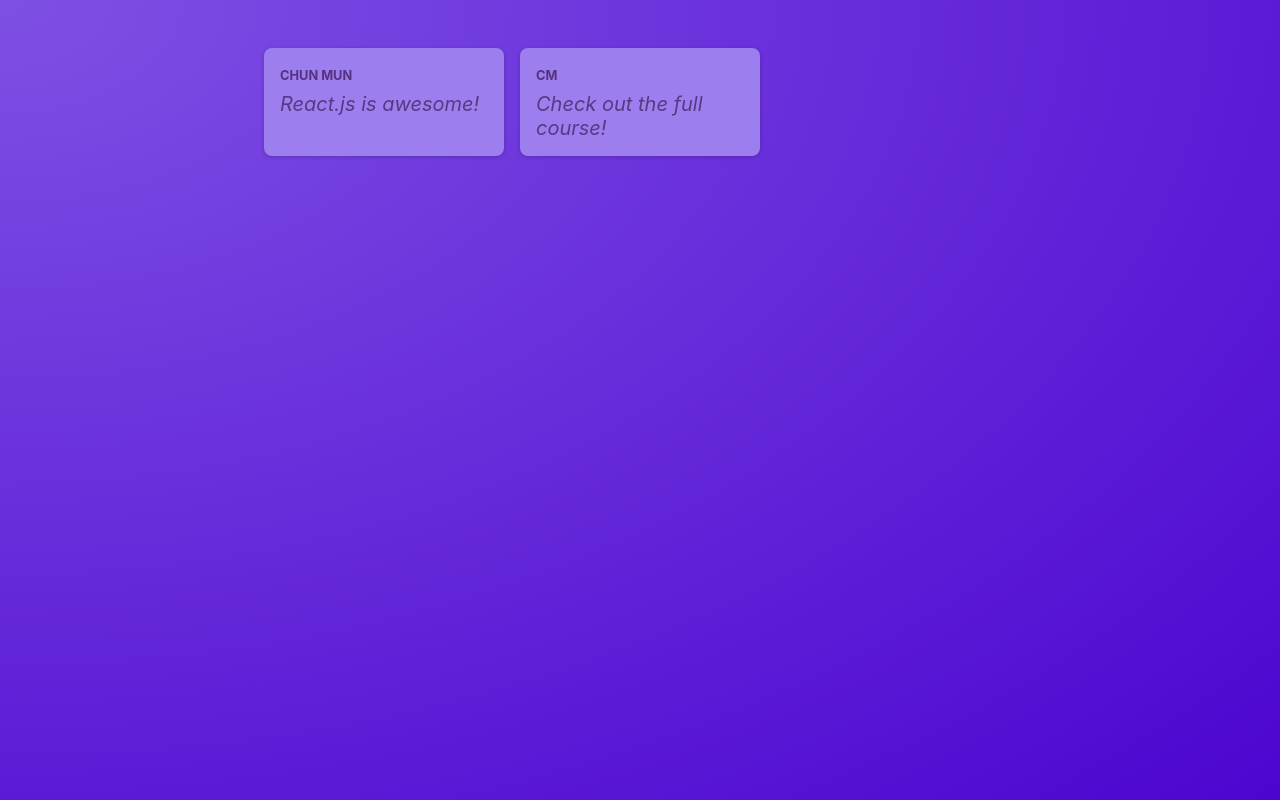
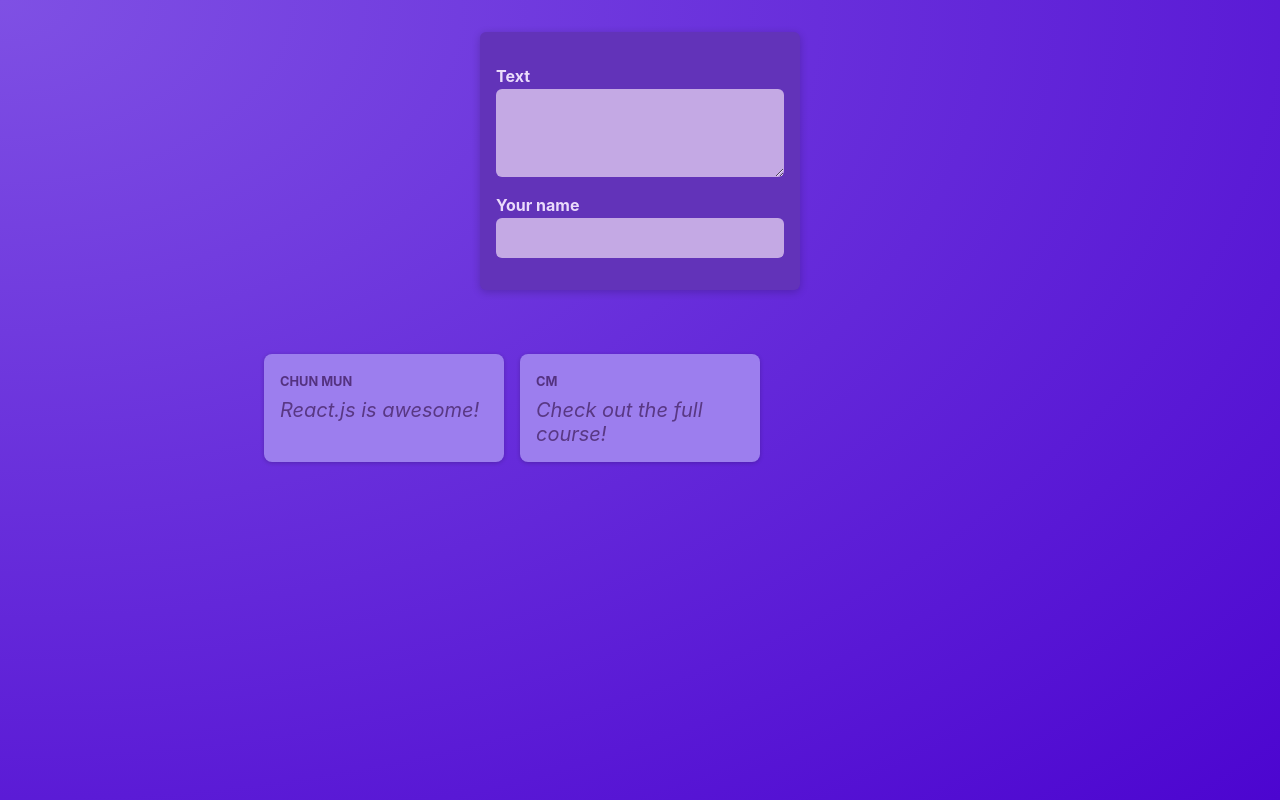
Before and after one commit to cmsamaaa/learn-react, a React (Vite) app: page / in a window 1280 px wide. Built offline with nearby package versions, Linux system fonts and the light colour scheme.

Commit message:
NewPost component

```diff
--- /dev/null
+++ b/src/components/NewPost.jsx
@@ -0,0 +1,18 @@
+import classes from './NewPost.module.css';
+
+const NewPost = () => {
+    return (
+        <form className={classes.form}>
+            <p>
+                <label htmlFor="body">Text</label>
+                <textarea id="body" required rows={3} />
+            </p>
+            <p>
+                <label htmlFor="name">Your name</label>
+                <input type="text" id="name" required />
+            </p>
+        </form>
+    );
+};
+
+export default NewPost;
--- /dev/null
+++ b/src/components/NewPost.module.css
@@ -0,0 +1,55 @@
+.form {
+    background-color: #6233b9;
+    padding: 1rem;
+    width: 20rem;
+    margin: 2rem auto;
+    border-radius: 6px;
+    box-shadow: 0 2px 8px rgba(0, 0, 0, 0.2);
+}
+
+.form label {
+    display: block;
+    margin-bottom: 0.05rem;
+    color: #eadbfb;
+    font-weight: bold;
+}
+
+.form input,
+.form textarea {
+    display: block;
+    width: 100%;
+    font: inherit;
+    padding: 0.5rem;
+    border-radius: 6px;
+    border: none;
+    background-color: #c4a9e4;
+    color: #28262c;
+}
+
+.actions {
+    display: flex;
+    justify-content: flex-end;
+    gap: 0.5rem;
+}
+
+.actions button {
+    cursor: pointer;
+    font: inherit;
+    padding: 0.5rem 1.5rem;
+    border: none;
+    border-radius: 4px;
+    background-color: #34036c;
+    color: #e5d5f7;
+}
+
+.actions button:hover {
+    background-color: #23014a;
+}
+
+.actions button[type='button'] {
+    background-color: transparent;
+}
+
+.actions button[type='button']:hover {
+    color: #d1bee6;
+}
--- a/src/components/PostsList.jsx
+++ b/src/components/PostsList.jsx
@@ -1,12 +1,16 @@
 import Post from './Post';
+import NewPost from './NewPost';
 import classes from './PostsList.module.css';
 
 const PostsList = () => {
     return (
-        <ul className={classes.posts}>
-            <Post author="Chun Mun" body="React.js is awesome!" />
-            <Post author="CM" body="Check out the full course!" />
-        </ul>
+        <>
+            <NewPost />
+            <ul className={classes.posts}>
+                <Post author="Chun Mun" body="React.js is awesome!" />
+                <Post author="CM" body="Check out the full course!" />
+            </ul>
+        </>
     );
 };
 
```
